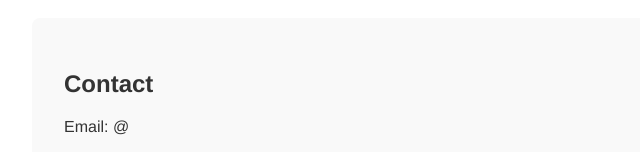
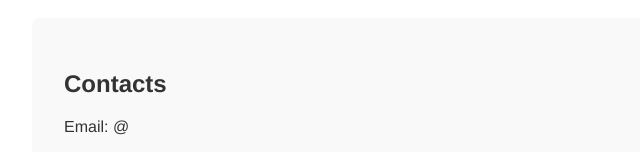
Before and after one commit to cheeeko/LorieStJean, a plain HTML site: page index.html in a window 1280 px wide. Shown: the part 791-943 px from the top of the page, 0-640 px from the left. Drawn offline with Linux system fonts and the light colour scheme.

Commit message:
Update index.html

```diff
--- a/index.html
+++ b/index.html
@@ -148,7 +148,7 @@
   </section>
 
   <section id="contacts" class="contact">
-    <h2>Contact</h2>
+    <h2>Contacts</h2>
     <p>Email: @</p>
     <p>Instagram: @</p>
     <p>Phone: +</p>
```
